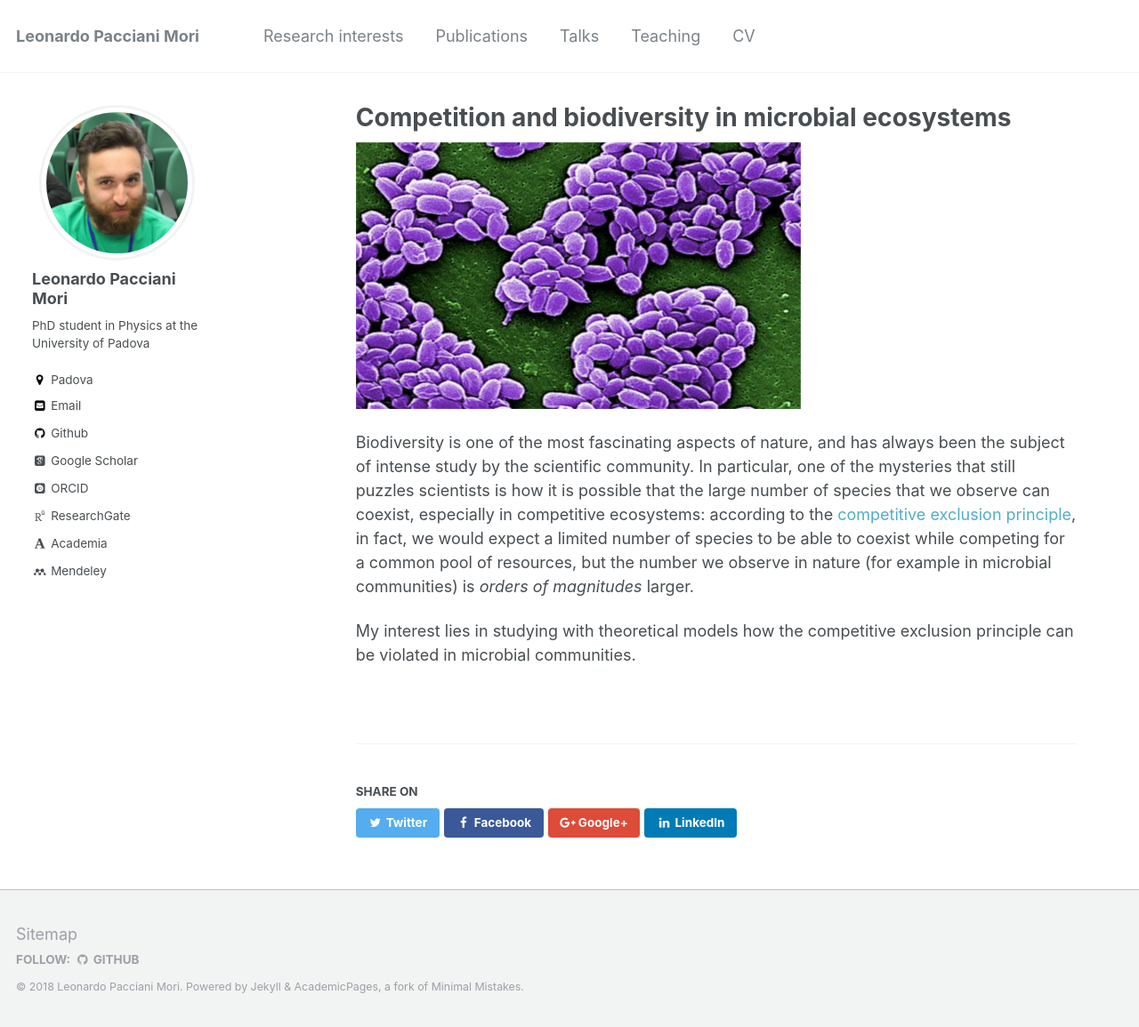
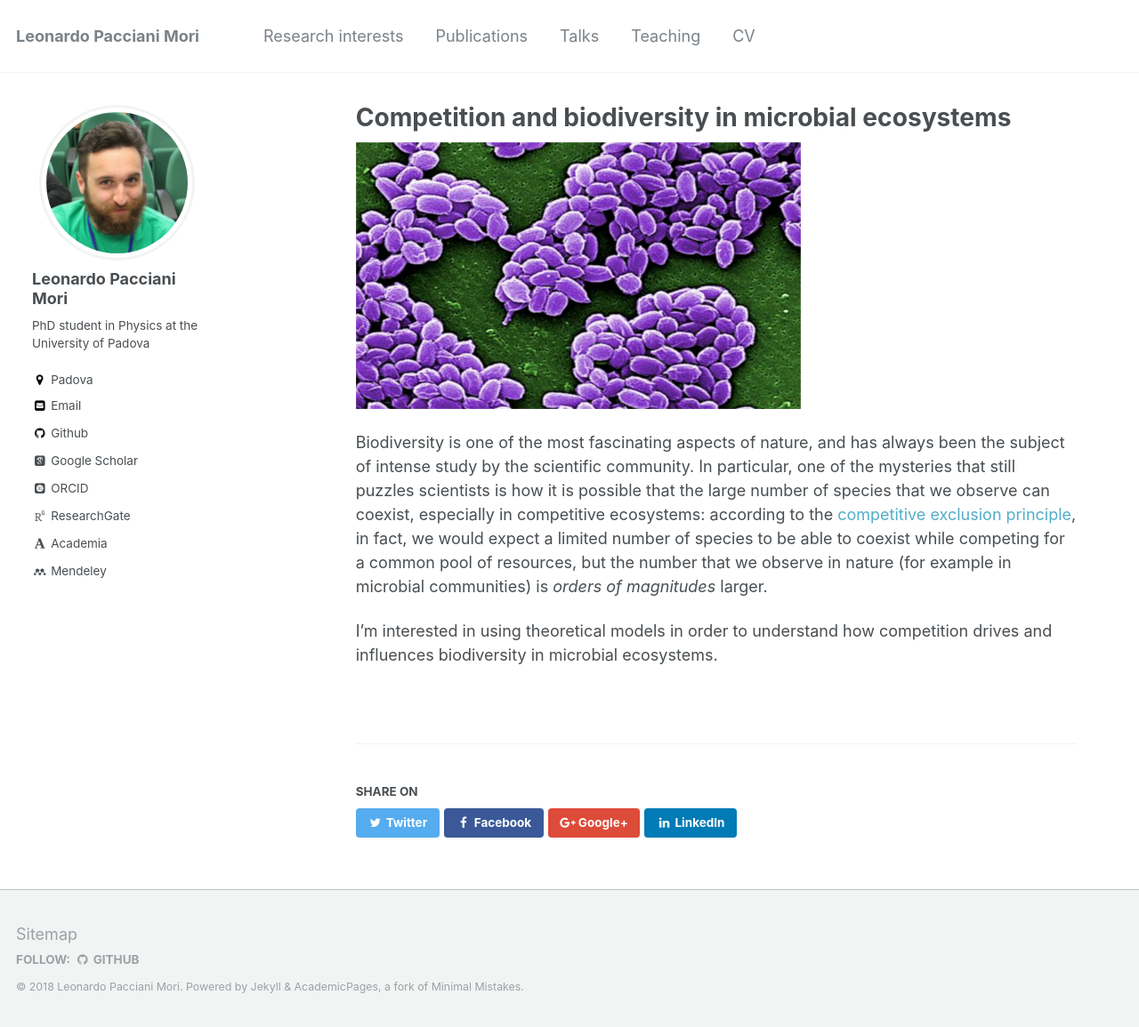
Before and after one commit to suweis/suweis.github.io, a Jekyll site: the page built from _research-interests/microbial-competition-biodiversity.md, in a window 1280 px wide and 1155 px high. Shown: the whole window at 89% size. Built offline with Jekyll 4.4.1, drawn with Linux system fonts in a browser that asks for light colours; nearby versions of some CDN libraries; some web fonts are replaced.

Commit message:
Completate informazioni interesse di ricerca

```diff
--- a/_research-interests/microbial-competition-biodiversity.md
+++ b/_research-interests/microbial-competition-biodiversity.md
@@ -6,6 +6,6 @@ collection: research-interests
 
 ![Microbial colony observed with SEM microscopy (false colors)](/images/bacteria.png)
 
-Biodiversity is one of the most fascinating aspects of nature, and has always been the subject of intense study by the scientific community. In particular, one of the mysteries that still puzzles scientists is how it is possible that the large number of species that we observe can coexist, especially in competitive ecosystems: according to the [competitive exclusion principle](http://science.sciencemag.org/content/131/3409/1292), in fact, we would expect a limited number of species to be able to coexist while competing for a common pool of resources, but the number we observe in nature (for example in microbial communities) is *orders of magnitudes* larger.
+Biodiversity is one of the most fascinating aspects of nature, and has always been the subject of intense study by the scientific community. In particular, one of the mysteries that still puzzles scientists is how it is possible that the large number of species that we observe can coexist, especially in competitive ecosystems: according to the [competitive exclusion principle](http://science.sciencemag.org/content/131/3409/1292), in fact, we would expect a limited number of species to be able to coexist while competing for a common pool of resources, but the number that we observe in nature (for example in microbial communities) is *orders of magnitudes* larger.
 
-My interest lies in studying with theoretical models how the competitive exclusion principle can be violated in microbial communities.
+I'm interested in using theoretical models in order to understand how competition drives and influences biodiversity in microbial ecosystems.
```
